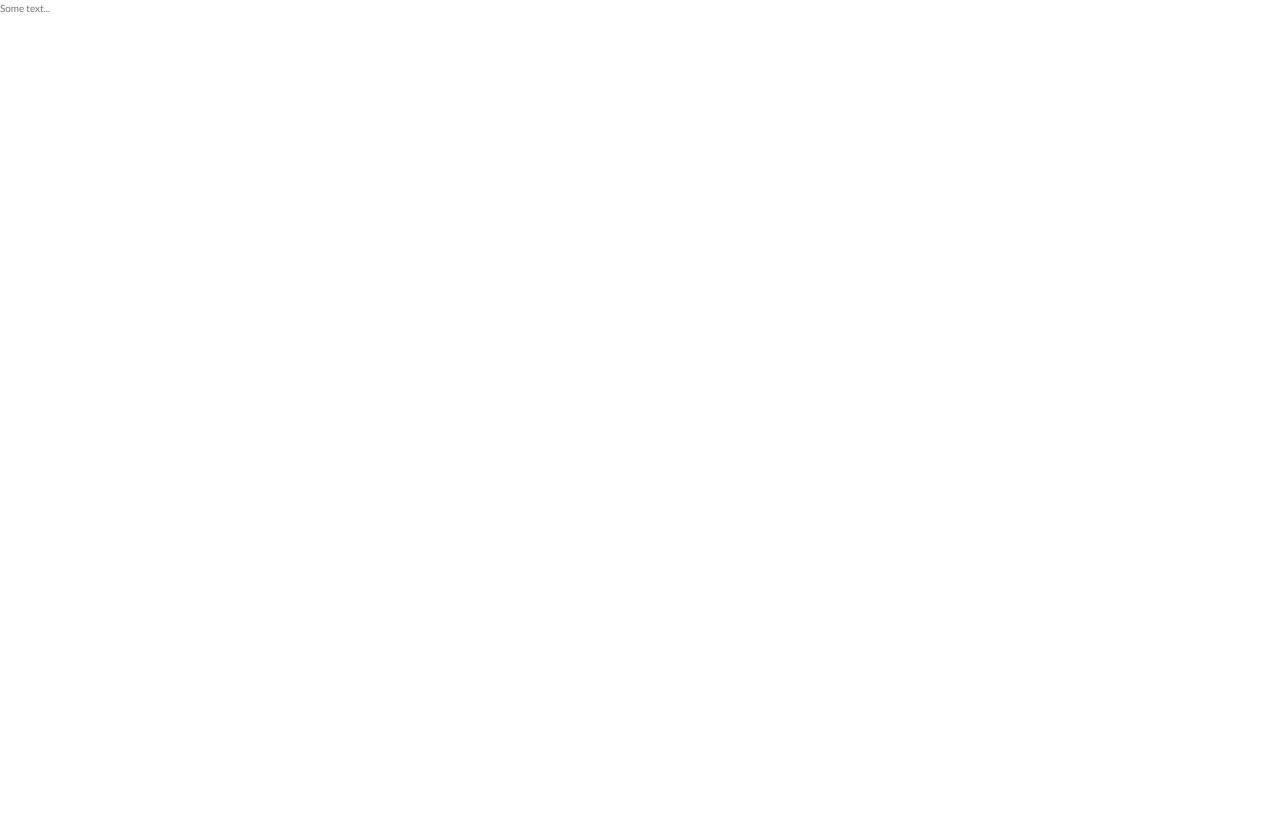
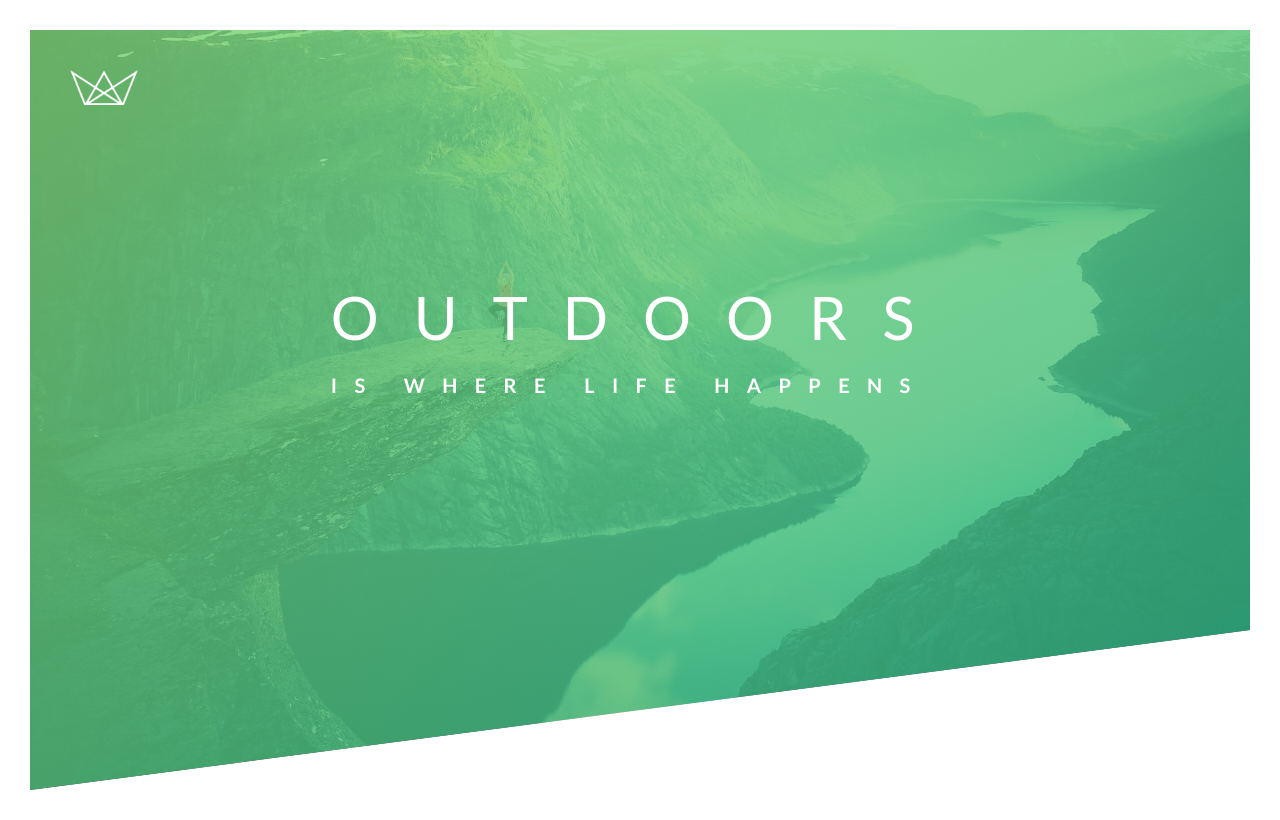
Before and after one commit to AndyRobinson23/natours-project, a plain HTML site: page index.html in a window 1280 px wide. Drawn offline with Linux system fonts and the light colour scheme.

Commit message:
added the logo and text to the header, adjusted the positioning

```diff
--- a/css/style.css
+++ b/css/style.css
@@ -22,4 +22,51 @@ body {
     font-weight: 400;
     line-height: 1.7;
     color: #777;
+    padding: 3rem;
 }
+
+.header {
+    height: 95vh;
+    background-image: linear-gradient(to right bottom, rgba(126, 213, 111, 0.8), rgba(40, 180, 131, 0.8)), url(/img/hero.jpg);
+    background-size: cover;
+    background-position: top;
+    font-size: 1.6rem;
+    clip-path: polygon(0 0, 100% 0, 100% 75vh, 0 100%);
+    position: relative;
+}
+
+.logo-box {
+    position: absolute;
+    top: 4rem;
+    left: 4rem;
+}
+
+.logo {
+    height: 3.5rem;
+}
+
+.text-box {
+    position: absolute;
+    top: 40%;
+    left: 50%;
+    transform: translate(-50%, -50%);
+}
+
+.heading-primary {
+    color: #fff;
+    text-transform: uppercase;
+    display: flex;
+    flex-direction: column;
+}
+
+.heading-primary-main {
+    font-size: 6rem;
+    font-weight: 400;
+    letter-spacing: 3.5rem;
+}
+
+.heading-primary-sub {
+    font-size: 2rem;
+    font-weight: 700;
+    letter-spacing: 1.74rem;
+}
--- a/index.html
+++ b/index.html
@@ -15,6 +15,17 @@
         <title>Natours | Exciting tours for adventurous people</title>
     </head>
     <body>
-        <header class="header">Some text...</header>
+        <header class="header">
+            <div class="logo-box">
+                <img src="/img/logo-white.png" alt="Logo" class="logo" />
+            </div>
+
+            <div class="text-box">
+                <h1 class="heading-primary">
+                    <span class="heading-primary-main">Outdoors</span>
+                    <span class="heading-primary-sub">is where life happens</span>
+                </h1>
+            </div>
+        </header>
     </body>
 </html>
```
